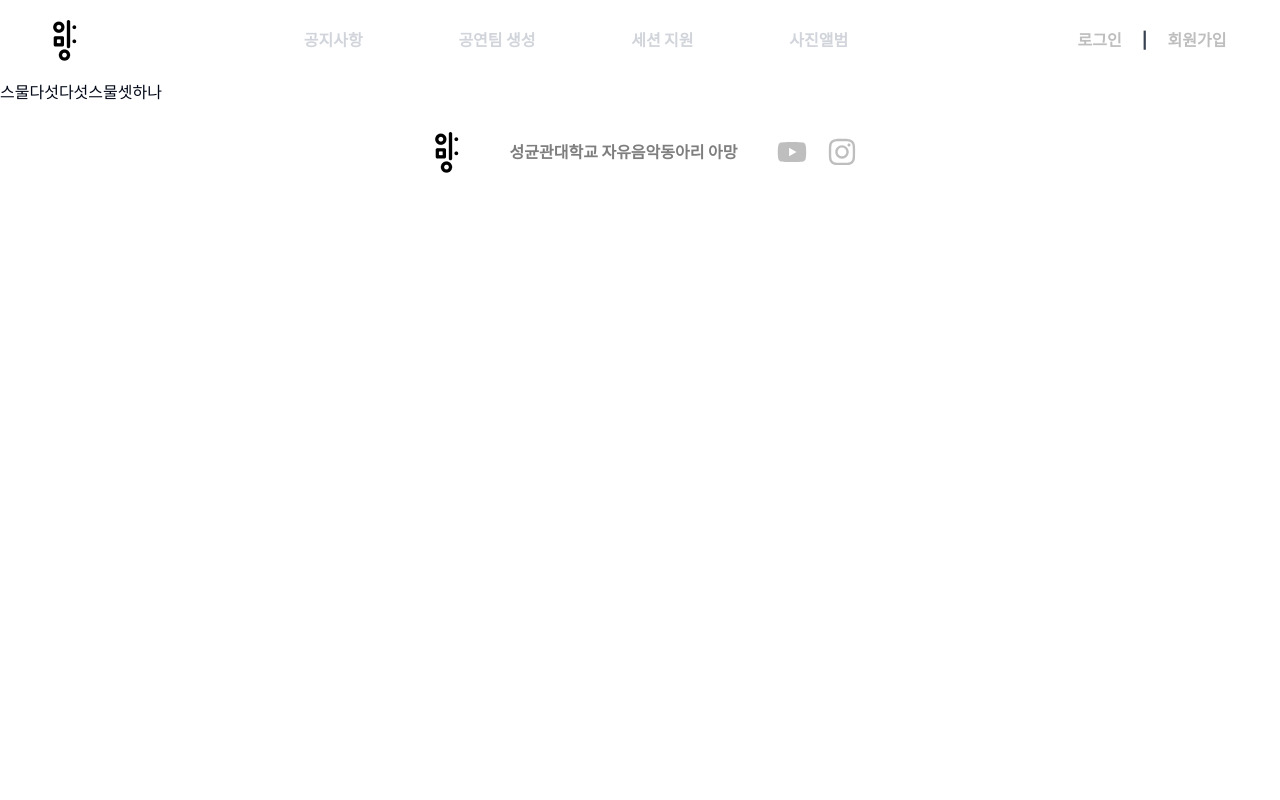
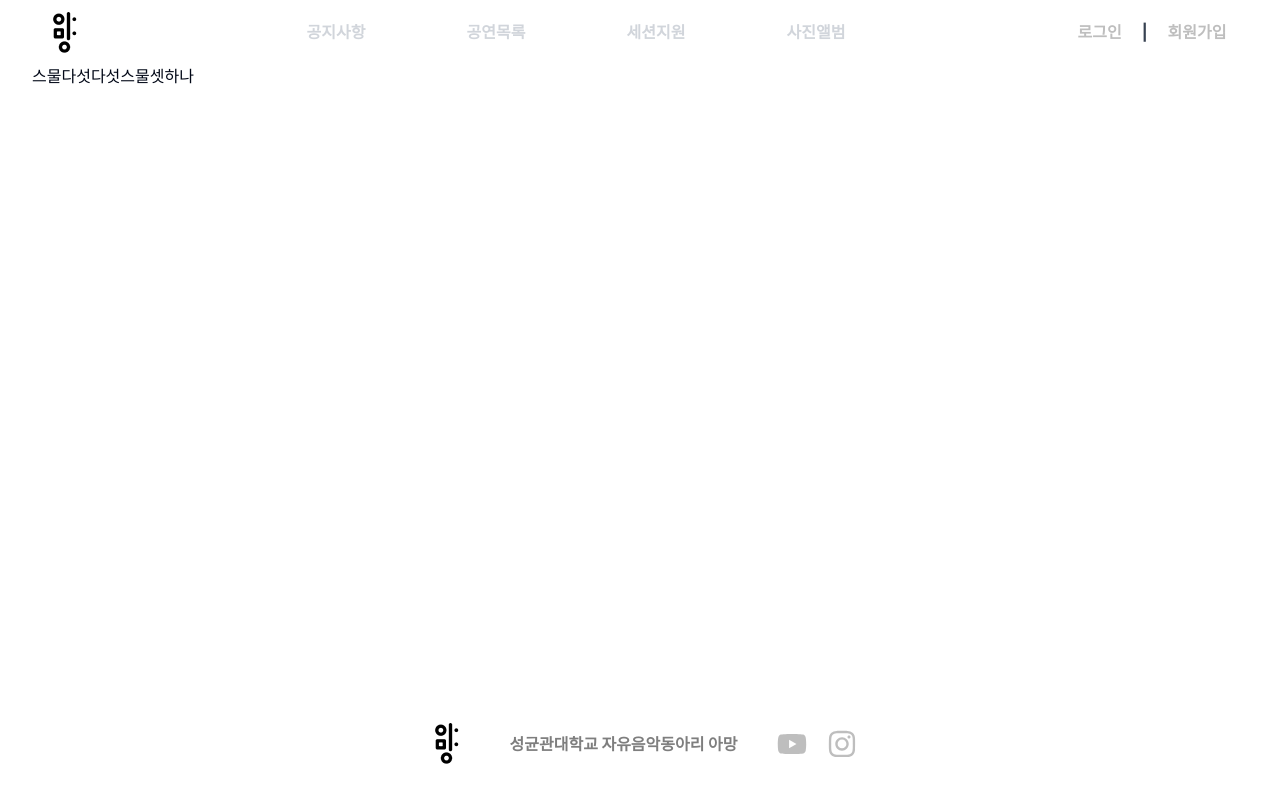
Before and after one commit to skku-amang/main, a Next.js app: page /performances/1/teams/1 in a window 1280 px wide. Built offline with nearby package versions, Linux system fonts and the light colour scheme.

Commit message:
feat: add HeightPopulatedBody

```diff
--- a/src/app/(etc)/layout.tsx
+++ b/src/app/(etc)/layout.tsx
@@ -3,6 +3,8 @@ import { Inter } from "next/font/google";
 import "@/app/globals.css";
 import Header from "@/components/common/Header";
 import Footer from "@/components/common/Footer";
+import { cn } from "@/lib/utils";
+import React from "react";
 
 const inter = Inter({ subsets: ["latin"] });
 
@@ -14,6 +16,28 @@ export const metadata: Metadata = {
   }
 };
 
+const HeightPopulatedBody = (
+  { headerHeight, footerHeight, children }:
+  { headerHeight: string, footerHeight: string, children: React.ReactNode }
+) => {
+  return (
+    <body className={cn(inter.className, "h-screen")}>
+      <Header position="fixed" height={headerHeight} />
+      <div
+        className="h-auto"
+        style={{
+          paddingTop: headerHeight,
+          minHeight: "100%",
+          paddingBottom: footerHeight
+        }}
+      >{children}
+      </div>
+      <Footer height={footerHeight} />
+      </body>
+  );
+};
+
+
 export default function RootLayout({
   children,
 }: Readonly<{
@@ -21,11 +45,14 @@ export default function RootLayout({
 }>) {
   return (
     <html lang="en">
-      <body className={inter.className}>
-        <Header position="sticky" />
-        {children}
-        <Footer position="sticky" />
-      </body>
+      <HeightPopulatedBody
+        headerHeight="4rem"
+        footerHeight="5rem"
+      >
+        <div className="container">
+          {children}
+        </div>
+      </HeightPopulatedBody>
     </html>
   );
 }
--- a/src/components/common/Footer.tsx
+++ b/src/components/common/Footer.tsx
@@ -4,11 +4,16 @@ import { FaYoutube } from "react-icons/fa";
 import Image from "next/image";
 import { cn } from "@/lib/utils";
 
-const Footer = ({ position }: { position: 'sticky' | 'fixed' }) => {
+const Footer = ({ className, height }: { className?: string, height: string }) => {
   return (
     <footer
-      className={cn(position, "w-full bottom-0 flex justify-center h-24 items-center gap-x-10")}
+      className={cn(className)}
+      style={{
+        height,
+        transform : "translateY(-100%)"
+      }}
     >
+      <div className="w-full bottom-0 flex justify-center items-center gap-x-10">
         <Link href="/">
           <Image src="/Logo.png" alt="logo" width={47} height={47} />
         </Link>
@@ -24,6 +29,7 @@ const Footer = ({ position }: { position: 'sticky' | 'fixed' }) => {
             <FaInstagram size={30} style={{ color: "#BEBEBE" }} />
           </Link>
         </div>
+      </div>
     </footer>
   )
 }
--- a/src/components/common/Header.tsx
+++ b/src/components/common/Header.tsx
@@ -2,19 +2,22 @@ import { cn } from "@/lib/utils"
 import Image from "next/image"
 import Link from "next/link"
 import NavLink from "@/components/common/NavLink"
+import ROUTES from "../../../constants/routes"
 
-const Header = ({ position }: { position: 'sticky' | 'fixed' }) => {
-  const menuItems: { text: string, href: string }[] = [
-    { text: "공지사항", href: "/notices" },
-    { text: "공연팀 생성", href: "/teams/create"},
-    { text: "세션 지원", href: "/teams"},
-    { text: "사진앨범", href: "/gallery"},
+const Header = ({ position, height }: { position: 'sticky' | 'fixed', height: string }) => {
+  const menuItems: { name: string, url: string }[] = [
+    { name: "공지사항", url: ROUTES.NOTICE.LIST.url },
+    { name: "공연목록", url: ROUTES.PERFORMANCE.LIST.url },
+    { name: "세션지원", url: "/teams"},
+    { name: "사진앨범", url: ROUTES.GALLERY.url },
   ]
+
   return (
     <header
       className={cn(position, "w-full flex justify-center top-0")}
+      style={{ height }}
     >
-      <nav className="flex h-20 w-[1280px] items-center justify-between">
+      <nav className="flex h-full w-[1280px] items-center justify-between">
         {/* Logo */}
         <Link href="/" className="w-32 flex justify-center">
           <Image src="/Logo.png" alt="logo" width={47} height={47} />
@@ -23,7 +26,7 @@ const Header = ({ position }: { position: 'sticky' | 'fixed' }) => {
         {/* MenuItems */}
         <div className="flex justify-around w-1/2">
           {menuItems.map((menuItem) => (
-            <NavLink key={menuItem.text} href={menuItem.href}>{menuItem.text}</NavLink>
+            <NavLink key={menuItem.name} href={menuItem.url}>{menuItem.name}</NavLink>
           ))}
         </div>
 
```
Lines whose indentation alone changed are shown as unchanged.
